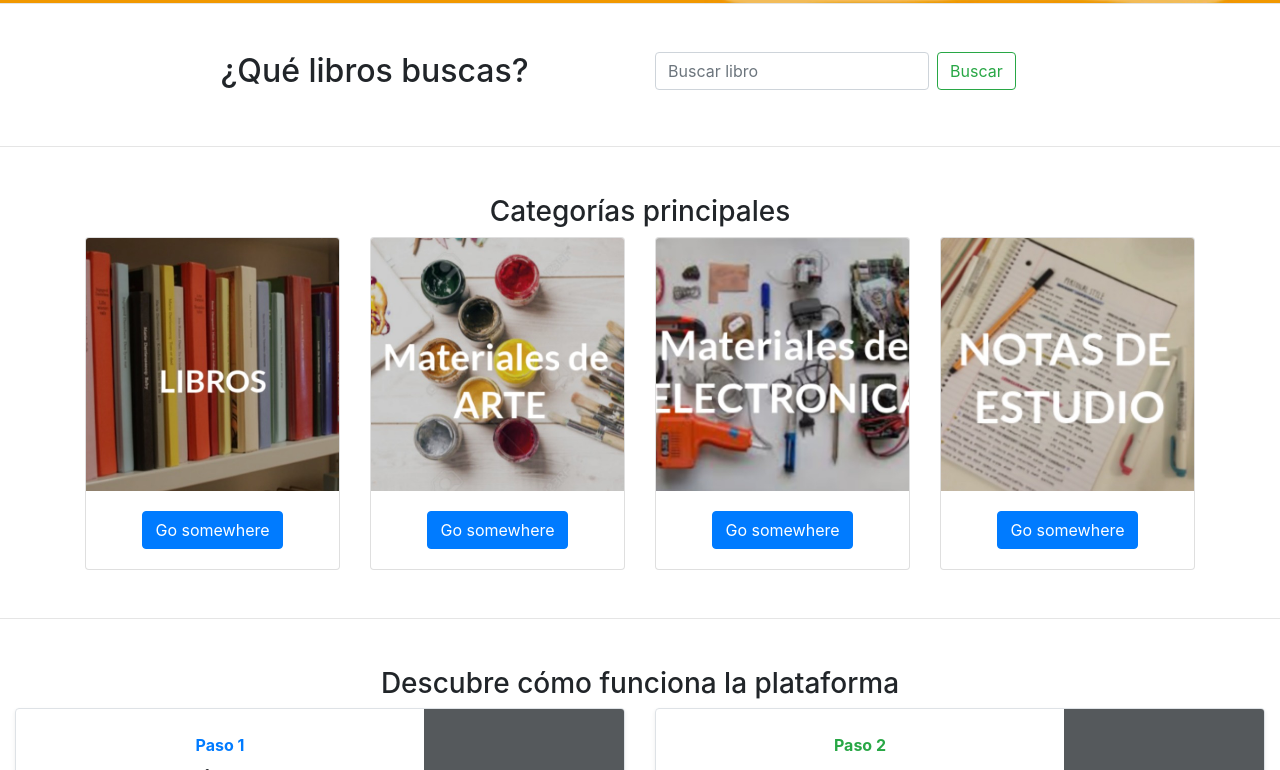
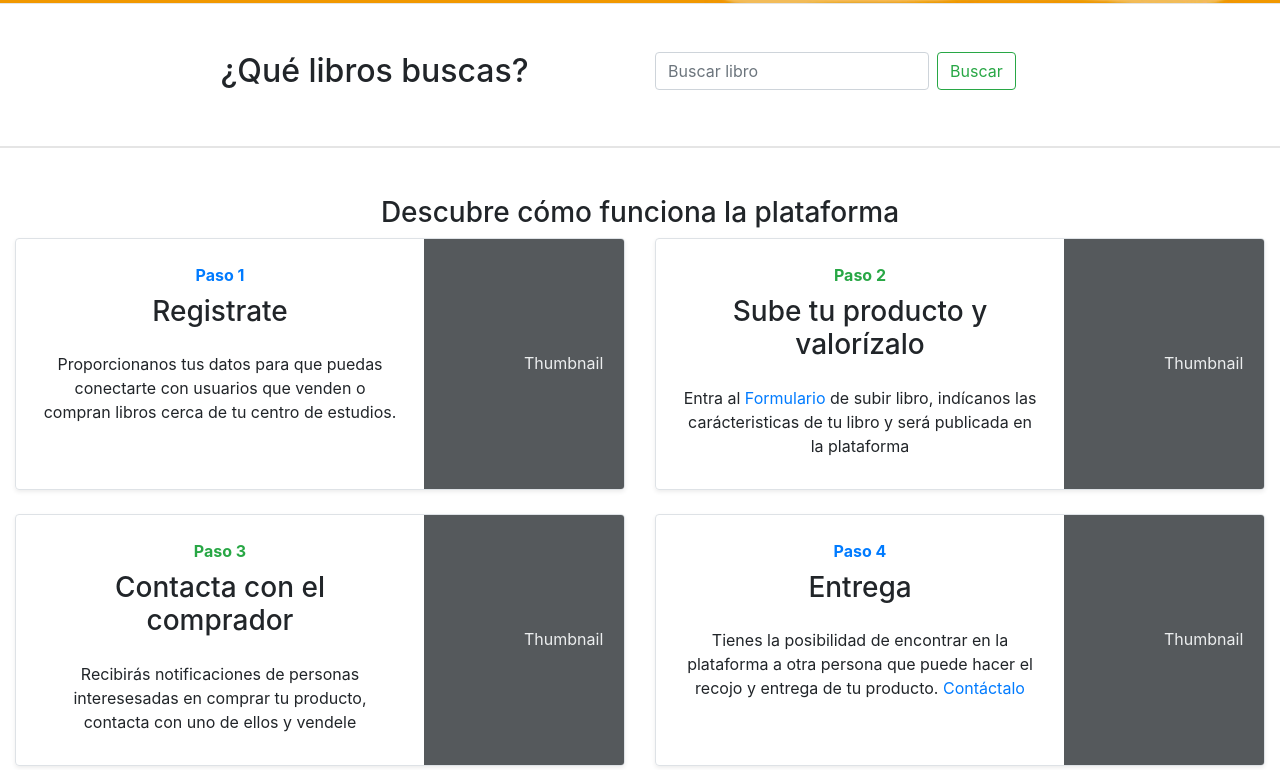
Before and after one commit to Demipati/demipatiapp, a React (Create React App) app: page / in a window 1280 px wide. Shown: the part 439-1209 px from the top of the page. Built offline with nearby package versions, Linux system fonts and the light colour scheme.

Commit message:
lanzando

```diff
--- a/src/App.js
+++ b/src/App.js
@@ -43,7 +43,9 @@ class App extends Component {
 
         {/*Sección categorías principales*/}
         <hr className="m-0"></hr>
-        <section className="my-5">
+      {/**
+
+      <section className="my-5">
           <h3> Categorías principales </h3>
           <div className="container">
             <div className="row">
@@ -82,6 +84,8 @@ class App extends Component {
           </div>
           </div>
         </section>
+
+        */}
 
         {/*Sección ¿Cómo funciona?*/}
         <hr className="m-0"></hr>
```
